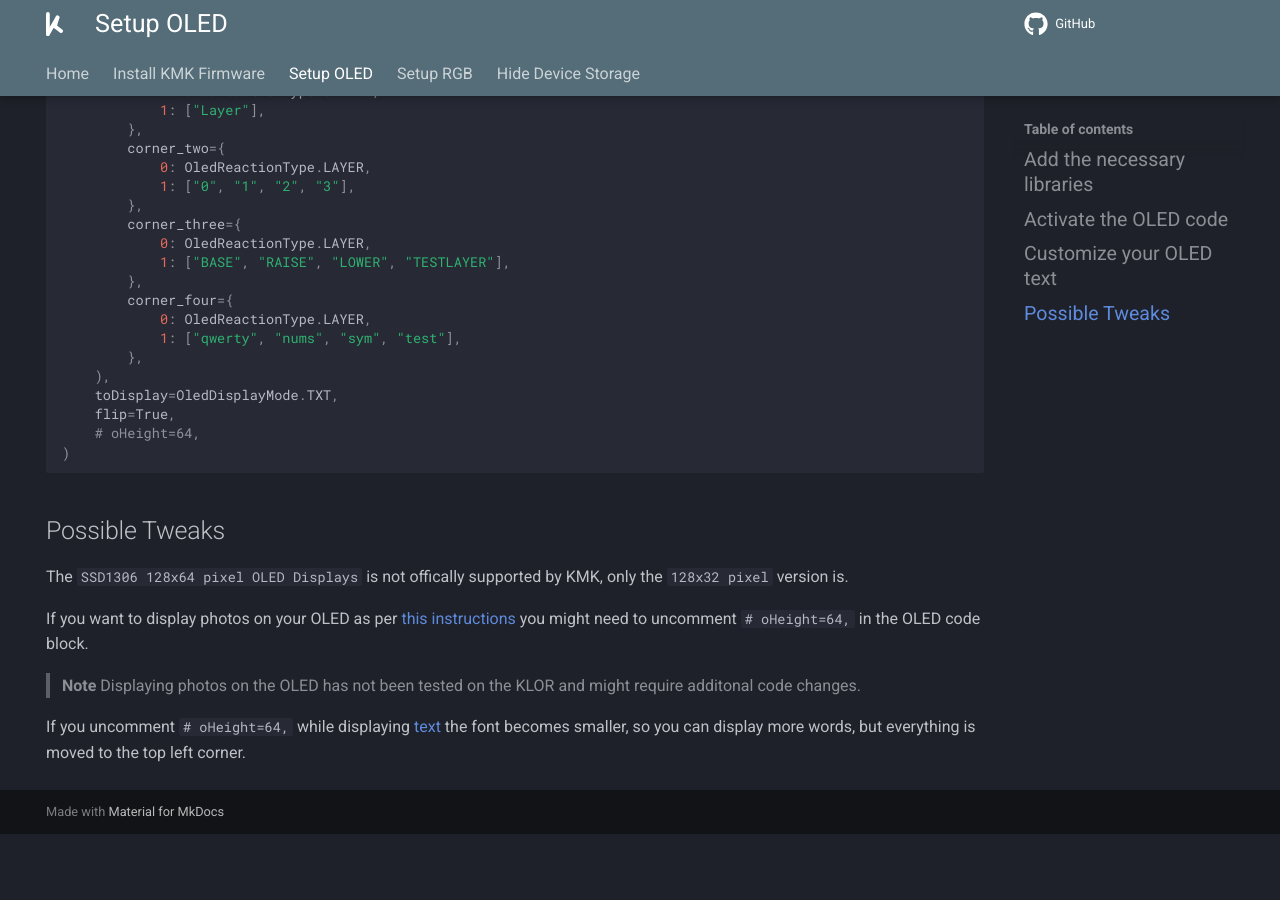
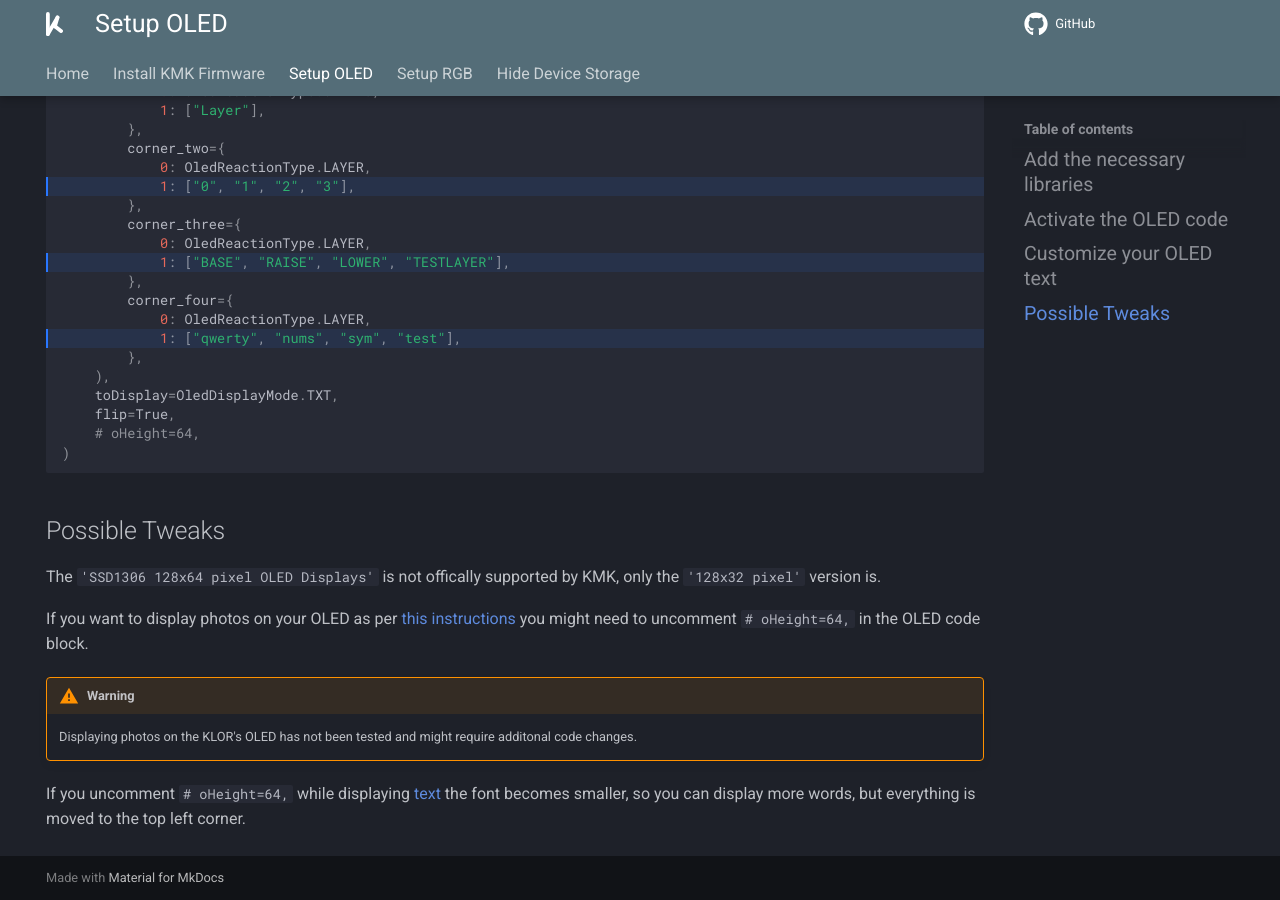
Before and after one commit to moritz-john/kmk-config-klor, an MkDocs documentation site: the page built from docs/oled.md, in a window 1280 px wide and 900 px high, scrolled down 1477 px. Built offline with MkDocs 1.6.1 and Material for MkDocs 9.7.7, drawn with Linux system fonts in a browser that asks for light colours; comment, search, counter and statistics services are not loaded; before the commit the page ends 2311 px from its top, so only the background shows below that.

Commit message:
Highlight individual code lines in `oled.md`

````diff
--- a/docs/oled.md
+++ b/docs/oled.md
@@ -44,7 +44,7 @@ When you add more layers to your keymap, also add them to this part your OLED co
 
 *You can find the code in your [`kb.py`](https://github.com/moritz-john/kmk-config-klor/blob/master/kb.py) file:*
 
-```python title="Example: adding a fourth layer called 'TESTLAYER' to the OLED code:"
+```python hl_lines="9 13 17" title="Example: adding a fourth layer called 'TESTLAYER' to the OLED code:"
 oled_ext = Oled(
     OledData(
         corner_one={
@@ -71,11 +71,11 @@ oled_ext = Oled(
 ```
 
 ## Possible Tweaks
-The `SSD1306 128x64 pixel OLED Displays` is not offically supported by KMK, only the `128x32 pixel` version is.
+The `'SSD1306 128x64 pixel OLED Displays'` is not offically supported by KMK, only the `'128x32 pixel'` version is.
 
 If you want to display photos on your OLED as per [this instructions](http://kmkfw.io/docs/peg_oled_display#photos) you might need to uncomment `# oHeight=64,` in the OLED code block.
 
-> **Note**
-> Displaying photos on the OLED has not been tested on the KLOR and might require additonal code changes.
+!!! warning
+    Displaying photos on the KLOR's OLED has not been tested and might require additonal code changes.
 
 If you uncomment `# oHeight=64,` while displaying [text](http://kmkfw.io/docs/peg_oled_display#text) the font becomes smaller, so you can display more words, but everything is moved to the top left corner.
````
Also changed, not shown: 1 other file.
